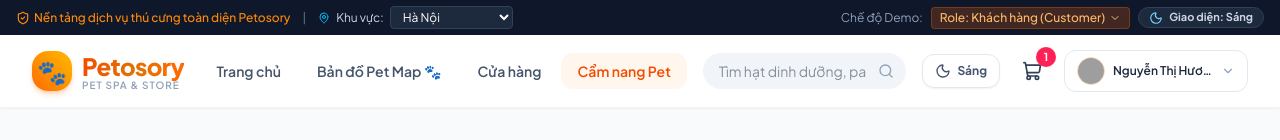
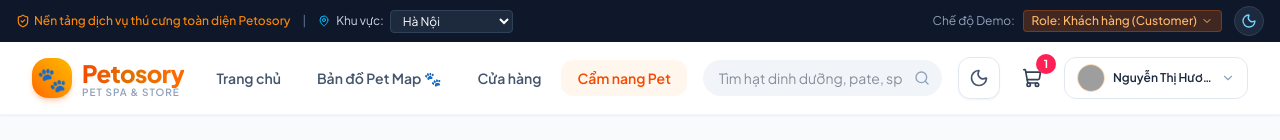
Before and after one commit to ngocquang339/Petosory, a React (Vite) app: page /blogs in a window 1280 px wide. Shown: the top 140 px of the page. Built offline with nearby package versions, Linux system fonts and the light colour scheme; grey boxes are pictures that could not be loaded.

Commit message:
style: simplify theme toggle to single sun/moon icon without text

```diff
--- a/src/components/layout/Header.jsx
+++ b/src/components/layout/Header.jsx
@@ -125,20 +125,15 @@ export const Header = () => {
           </div>
 
           <button
+            type="button"
             onClick={toggleTheme}
-            className="flex items-center gap-1.5 px-2.5 py-0.5 rounded-full bg-slate-800 hover:bg-slate-700 text-slate-200 border border-slate-700 text-xs font-semibold cursor-pointer transition-colors"
+            className="p-1.5 rounded-full bg-slate-800 hover:bg-slate-700 border border-slate-700 cursor-pointer transition-all flex items-center justify-center hover:scale-110 active:scale-95 ml-1"
             title={theme === 'dark' ? 'Chuyển sang chế độ Sáng' : 'Chuyển sang chế độ Tối'}
           >
             {theme === 'dark' ? (
-              <>
-                <Sun className="w-3.5 h-3.5 text-amber-400" />
-                <span className="text-[11px] text-amber-300 font-bold">Giao diện: Tối</span>
-              </>
+              <Sun className="w-4 h-4 text-amber-400 fill-amber-400" />
             ) : (
-              <>
-                <Moon className="w-3.5 h-3.5 text-sky-300" />
-                <span className="text-[11px] text-slate-300 font-bold">Giao diện: Sáng</span>
-              </>
+              <Moon className="w-4 h-4 text-sky-300" />
             )}
           </button>
         </div>
@@ -216,19 +211,13 @@ export const Header = () => {
             <button
               type="button"
               onClick={toggleTheme}
-              className="p-2 sm:px-3 sm:py-2 rounded-xl border border-slate-200 dark:border-slate-700 bg-white dark:bg-slate-800 text-slate-700 dark:text-amber-400 hover:bg-orange-50 dark:hover:bg-slate-700 cursor-pointer transition-all flex items-center gap-1.5 shadow-xs"
-              title={theme === 'dark' ? 'Đang là chế độ Tối (Bấm để chuyển Sáng)' : 'Đang là chế độ Sáng (Bấm để chuyển Tối)'}
+              className="p-2.5 rounded-xl border border-slate-200 dark:border-slate-700 bg-white dark:bg-slate-800 text-slate-700 dark:text-amber-400 hover:bg-orange-50 dark:hover:bg-slate-700 cursor-pointer transition-all flex items-center justify-center shadow-xs hover:scale-105 active:scale-95"
+              title={theme === 'dark' ? 'Chuyển sang chế độ Sáng' : 'Chuyển sang chế độ Tối'}
             >
               {theme === 'dark' ? (
-                <>
-                  <Sun className="w-4 h-4 text-amber-400 fill-amber-400" />
-                  <span className="hidden sm:inline text-xs font-bold text-amber-400">Tối</span>
-                </>
+                <Sun className="w-5 h-5 text-amber-400 fill-amber-400" />
               ) : (
-                <>
-                  <Moon className="w-4 h-4 text-slate-600" />
-                  <span className="hidden sm:inline text-xs font-bold text-slate-600">Sáng</span>
-                </>
+                <Moon className="w-5 h-5 text-slate-600" />
               )}
             </button>
 
```
